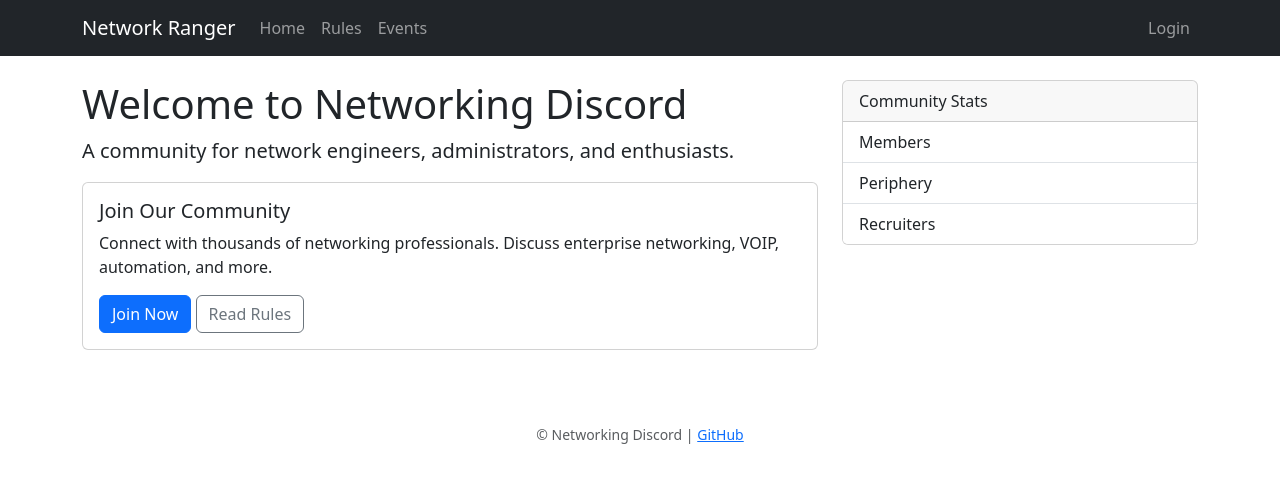
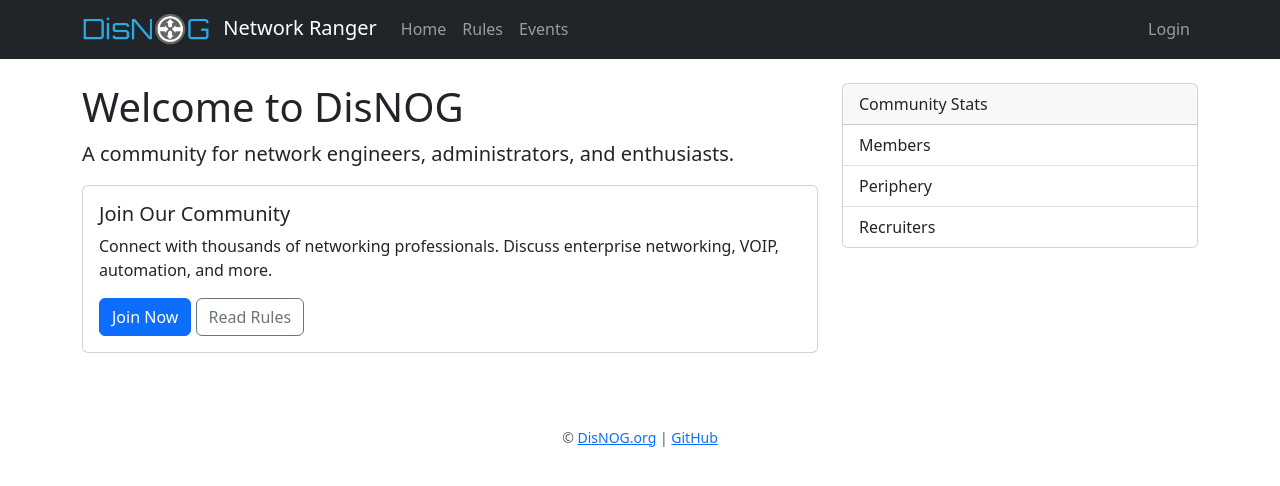
Before and after one commit to disnog/netranger-web, a Python web app: template nrweb/templates/home.html in a window 1280 px wide. Shown: the top 486 px of the page. Run offline with Jinja, Linux system fonts and the light colour scheme; the template is opened without the code that fills it, so the values that code supplies are empty.

Commit message:
fix: restore static assets and update branding to DisNOG
- Restore static folder with favicon, logo, and images
- Update all 'Networking Discord' references to 'DisNOG'
- Add license headers to HTML templates
- Add favicon and logo to base template

```diff
--- a/nrweb/main.py
+++ b/nrweb/main.py
@@ -71,7 +71,7 @@ async def lifespan(app: FastAPI):
 
 app = FastAPI(
     title="Network Ranger",
-    description="Web portal for the Networking Discord server",
+    description="Web portal for the DisNOG server",
     lifespan=lifespan,
 )
 
--- a/nrweb/templates/base.html
+++ b/nrweb/templates/base.html
@@ -1,19 +1,29 @@
+<!--
+  base.html
+  Copyright (C) 2020-2026 DisNOG.org
+  SPDX-License-Identifier: AGPL-3.0-or-later
+-->
 <!DOCTYPE html>
 <html lang="en">
 <head>
     <meta charset="UTF-8">
     <meta name="viewport" content="width=device-width, initial-scale=1.0">
-    <title>{% block title %}Network Ranger{% endblock %}</title>
+    <title>{% block title %}DisNOG - Network Ranger{% endblock %}</title>
+    <link rel="icon" type="image/x-icon" href="/static/favicon.ico">
     <link href="https://cdn.jsdelivr.net/npm/bootstrap@5.3.2/dist/css/bootstrap.min.css" rel="stylesheet">
     <style>
         .flash-messages { position: fixed; top: 1rem; right: 1rem; z-index: 1050; }
+        .navbar-brand img { height: 32px; margin-right: 0.5rem; }
     </style>
     {% block head %}{% endblock %}
 </head>
 <body>
     <nav class="navbar navbar-expand-lg navbar-dark bg-dark">
         <div class="container">
-            <a class="navbar-brand" href="/">Network Ranger</a>
+            <a class="navbar-brand" href="/">
+                <img src="/static/disnog-logo-2-colored.png" alt="DisNOG">
+                Network Ranger
+            </a>
             <button class="navbar-toggler" type="button" data-bs-toggle="collapse" data-bs-target="#navbarNav">
                 <span class="navbar-toggler-icon"></span>
             </button>
@@ -60,7 +70,7 @@
     </main>
 
     <footer class="container mt-5 mb-3 text-center text-muted">
-        <small>&copy; Networking Discord | <a href="https://github.com/disnog">GitHub</a></small>
+        <small>&copy; <a href="https://disnog.org">DisNOG.org</a> | <a href="https://github.com/disnog">GitHub</a></small>
     </footer>
 
     <script src="https://cdn.jsdelivr.net/npm/bootstrap@5.3.2/dist/js/bootstrap.bundle.min.js"></script>
--- a/nrweb/templates/events.html
+++ b/nrweb/templates/events.html
@@ -1,3 +1,8 @@
+<!--
+  events.html
+  Copyright (C) 2020-2026 DisNOG.org
+  SPDX-License-Identifier: AGPL-3.0-or-later
+-->
 {% extends "base.html" %}
 
 {% block title %}Events - Network Ranger{% endblock %}
--- a/nrweb/templates/home.html
+++ b/nrweb/templates/home.html
@@ -1,3 +1,8 @@
+<!--
+  home.html
+  Copyright (C) 2020-2026 DisNOG.org
+  SPDX-License-Identifier: AGPL-3.0-or-later
+-->
 {% extends "base.html" %}
 
 {% block title %}Home - Network Ranger{% endblock %}
@@ -5,7 +10,7 @@
 {% block content %}
 <div class="row">
     <div class="col-lg-8">
-        <h1>Welcome to Networking Discord</h1>
+        <h1>Welcome to DisNOG</h1>
         <p class="lead">A community for network engineers, administrators, and enthusiasts.</p>
 
         <div class="card mb-4">
--- a/nrweb/templates/members.html
+++ b/nrweb/templates/members.html
@@ -1,3 +1,8 @@
+<!--
+  members.html
+  Copyright (C) 2020-2026 DisNOG.org
+  SPDX-License-Identifier: AGPL-3.0-or-later
+-->
 {% extends "base.html" %}
 
 {% block title %}Members - Network Ranger{% endblock %}
--- a/nrweb/templates/profile.html
+++ b/nrweb/templates/profile.html
@@ -1,3 +1,8 @@
+<!--
+  profile.html
+  Copyright (C) 2020-2026 DisNOG.org
+  SPDX-License-Identifier: AGPL-3.0-or-later
+-->
 {% extends "base.html" %}
 
 {% block title %}{{ profile_user.name }} - Network Ranger{% endblock %}
--- a/nrweb/templates/rules.html
+++ b/nrweb/templates/rules.html
@@ -1,3 +1,8 @@
+<!--
+  rules.html
+  Copyright (C) 2020-2026 DisNOG.org
+  SPDX-License-Identifier: AGPL-3.0-or-later
+-->
 {% extends "base.html" %}
 
 {% block title %}Rules - Network Ranger{% endblock %}
```
Also changed, not shown: nrweb/templates/join.html (+6 -1 lines), nrweb/static/2021Q3Meeting.png (added), nrweb/static/disnog-logo-2-colored.png (added), nrweb/static/favicon.ico (added).
